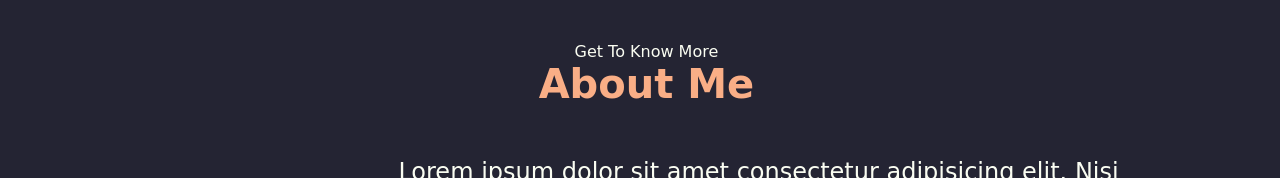
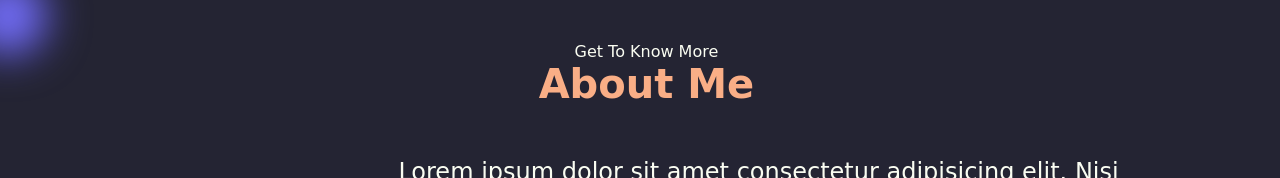
Before and after one commit to Kaustav2410/CODSOFT, a plain HTML site: page index.html in a window 1280 px wide. Both pictures are taken after a click on the link "About Me". Shown: the part 840-1018 px from the top of the page. Drawn offline with nearby package versions, Linux system fonts and the light colour scheme; a web font is replaced by a local one.

Commit message:
Added cursor animation

```diff
--- a/index.css
+++ b/index.css
@@ -9,9 +9,31 @@
 
 body{
     background: #242433;
+    position: relative;
+    cursor: none;
 }
 #container{
     position: relative;
+}
+.circle{
+    width: 5rem;
+    height: 5rem;
+    border: 3px solid #3933e1;
+    background: #746ff8;
+    border-radius: 50%;
+    position: absolute;
+    transform: translate(-40%,-30%);
+    pointer-events: none;
+    transition: all .3s ease-in-out;
+    transition-property: backgroun,transform;
+    filter: blur(20px);
+    transform-origin: 100% 100%;
+    z-index: 43;
+}
+.link-grow{
+    transform: scale(2);
+    background: #746ff8;
+    z-index: -1;
 }
 .arrow{
     z-index: 10001;
@@ -41,9 +63,7 @@ body{
     font-size: 1.5rem;
     position: relative;
 }
-.portfolio-header h1{
-    /* padding-left: 3rem; */
-}
+
 
 .head-links{
     text-decoration: none;
@@ -165,7 +185,6 @@ a.head-links:hover{
 }
 
 #about-me{
-    /* background: #3933e1; */
     max-width: 98%;
     height: 90vh;
     margin:0 5%;
@@ -223,9 +242,12 @@ a.head-links:hover{
     box-shadow: 0 0.2rem 0.5rem #242433;
     background: #f9ae86;
     letter-spacing: .1rem;
-    /* transition: .4s ease-in; */
+    transition: .4s ease-in;
     margin: 2rem 1rem;
     cursor: pointer;
+}
+.resume-btn:hover,.contactme-btn:hover,.git-btn:hover,.demo-btn:hover{
+    font-size: 1rem;
 }
 .resume-btn a,.contactme-btn a,.git-btn a,.demo-btn a{
     color: black;
@@ -291,7 +313,6 @@ a.head-links:hover{
 }
 .skills{
     display: flex;
-    /* flex-direction: column; */
     justify-content: space-around;
     align-items: flex-start;
     gap: .5rem;
@@ -395,12 +416,14 @@ a.head-links:hover{
     background: #f9ae86;
     letter-spacing: .1rem;
     transition: .4s ease-in;
-    /* display: block; */
     margin: 2rem 1rem;
     max-width: 240px;
     cursor: pointer;
     color: black;
     font-weight: 900;
+}
+.contact-btn:hover{
+    font-size: 1rem;
 }
 
 
@@ -467,13 +490,13 @@ a.head-links:hover{
         margin: 10rem auto;
     }
     swiper-container {
-      max-width: 1200px;
-      margin :0rem auto;
-      border: 3 px solid;
+        max-width: 1200px;
+        margin :0rem auto;
+        border: 3 px solid;
     }
 
     swiper-slide {
-      text-align: center;
+        text-align: center;
       font-size: 18px;
       background: #242433;
       color: white;
--- a/index.html
+++ b/index.html
@@ -8,6 +8,7 @@
     <title>PORTFOLIO</title>
 </head>
 <body>
+    <div class="circle"></div>
     <div id="container">
         <button class="arrow"> <a class="ri-arrow-up-line" href="#container"></a></button>
             <header class="portfolio-header">
--- a/index.js
+++ b/index.js
@@ -1,7 +1,23 @@
-// header
+const circle=document.querySelector('.circle');
 const navlinks=document.querySelector('.portfolio-header-tags');
+const headlinks=document.querySelectorAll('.head-links');
 const menuicon=document.getElementById("menu-icon");
 
+window.addEventListener('mousemove',(e)=>{
+    circle.style.top=e.pageY+"px";
+    circle.style.left=e.pageX+"px";
+
+})
+
+headlinks.forEach(link=>{
+    link.addEventListener('mouseleave',()=>{
+        circle.classList.remove('link-grow');
+    });
+    link.addEventListener('mouseover',()=>{
+        circle.classList.add('link-grow');
+    });
+});
+// header
 menuicon.addEventListener("click",()=>{
     menuicon.classList.toggle('close');
     navlinks.classList.toggle('open');
```
